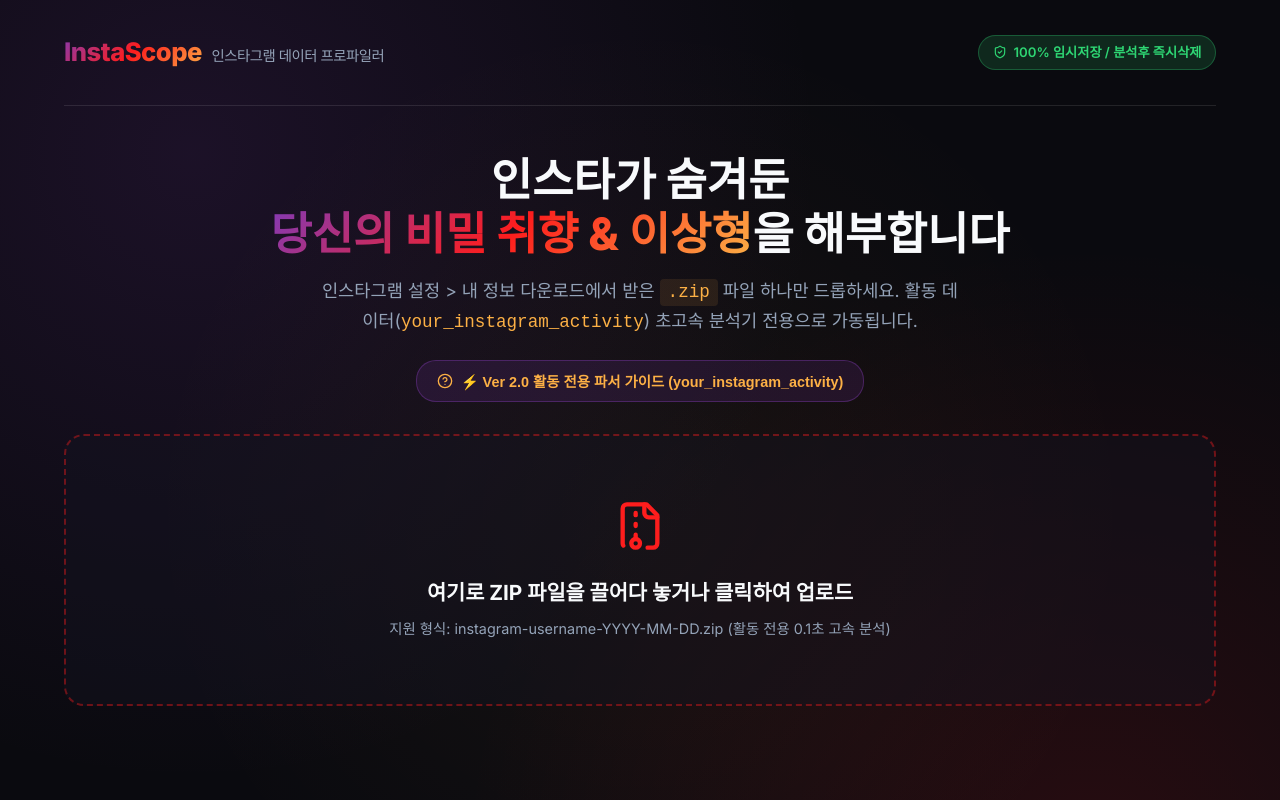
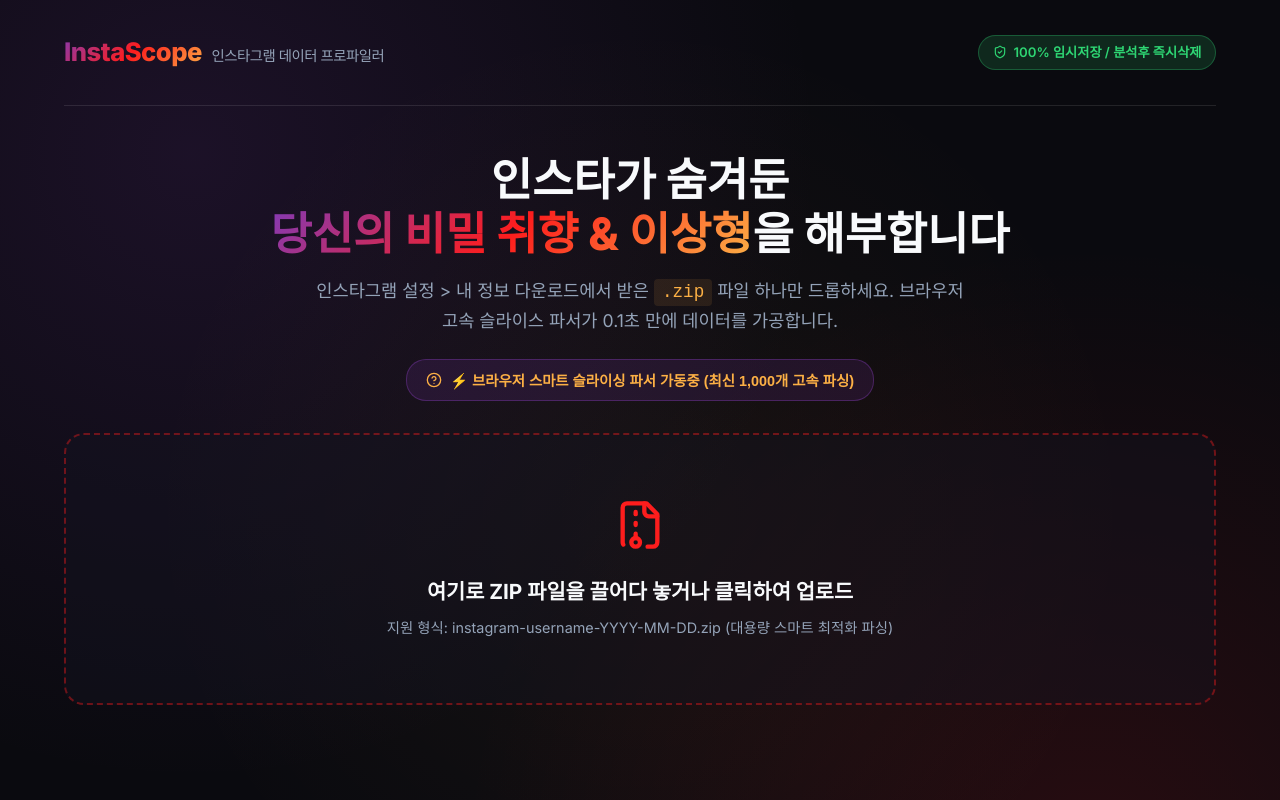
Before and after one commit to jaewonjang2005/InstaScope, a React (Vite) app in the folder frontend/: page / in a window 1280 px wide. Shown: the top 800 px of the page. Built offline with nearby package versions, Linux system fonts and the light colour scheme; a web font is replaced by a local one.

Commit message:
fix: implement client-side smart JSON truncation (slice to top 1,000 items) to prevent 92% freezing on 8MB+ ZIPs

```diff
--- a/frontend/src/components/LoadingSection.jsx
+++ b/frontend/src/components/LoadingSection.jsx
@@ -19,18 +19,21 @@
         if (prev < ANALYSIS_STEPS.length - 1) return prev + 1;
         return prev;
       });
-    }, 1800);
+    }, 1500);
 
-    // Progress bar smooth animation
+    // Progress bar smooth animation with fallback creep
     const progressInterval = setInterval(() => {
       setProgress((prev) => {
-        if (prev < 92) {
+        if (prev < 90) {
           const stepAdd = Math.floor(Math.random() * 8) + 4;
-          return Math.min(prev + stepAdd, 92);
+          return Math.min(prev + stepAdd, 90);
+        } else if (prev < 99) {
+          // Creep smoothly towards 99%
+          return prev + 1;
         }
         return prev;
       });
-    }, 400);
+    }, 300);
 
     return () => {
       clearInterval(stepInterval);
@@ -52,7 +55,6 @@
     }}>
       {/* Detective Profile Graphic Banner */}
       <div style={{ position: 'relative', width: '220px', height: '220px', marginBottom: '2rem' }}>
-        {/* Glow Ring */}
         <div style={{
           position: 'absolute',
           top: '-10px',
@@ -77,7 +79,6 @@
           }}
         />
 
-        {/* Holographic Scanline Overlay */}
         <div style={{
           position: 'absolute',
           top: 0, left: 0, right: 0, bottom: 0,
@@ -122,7 +123,6 @@
           }} />
         </div>
 
-        {/* Progress Percentage Display */}
         <div style={{ display: 'flex', justifyContent: 'space-between', marginTop: '0.8rem', fontSize: '0.85rem', color: 'var(--text-muted)' }}>
           <span>탐정 파싱 프로세스</span>
           <span style={{ fontWeight: '700', color: '#fcb045' }}>{progress}%</span>
--- a/frontend/src/components/UploadSection.jsx
+++ b/frontend/src/components/UploadSection.jsx
@@ -23,7 +23,7 @@
       if (res.ok && data.job_id) {
         fetchResults(data.job_id);
       } else {
-        setGlobalError(data.detail || '파일 업로드 실패. 4.5MB 제한 이하의 가벼운 ZIP으로 시도해 주세요.');
+        setGlobalError(data.detail || '파일 업로드 실패. 가벼운 ZIP 파일로 재시도해 주세요.');
         setStep('upload');
       }
     } catch (err) {
@@ -42,7 +42,7 @@
     setStep('loading');
 
     try {
-      // 🚀 Client-Side Unzipping: Open ZIP in browser memory & extract strictly your_instagram_activity JSONs!
+      // 🚀 Client-Side Unzipping & Smart Truncation: Slices raw JSON arrays to top 1,000 items in browser!
       const zip = await JSZip.loadAsync(file);
       const extractedFiles = {};
 
@@ -63,7 +63,12 @@
           if (lowerName.endsWith(pattern)) {
             const contentText = await zipObject.async('string');
             try {
-              extractedFiles[filename] = JSON.parse(contentText);
+              let parsedJSON = JSON.parse(contentText);
+              // Smart Truncation: If array is huge (>1,000 items), slice to top 1,000 most recent items (reduces 50MB -> 200KB!)
+              if (Array.isArray(parsedJSON) && parsedJSON.length > 1000) {
+                parsedJSON = parsedJSON.slice(0, 1000);
+              }
+              extractedFiles[filename] = parsedJSON;
             } catch (e) {
               console.warn('JSON parse error for', filename, e);
             }
@@ -76,7 +81,7 @@
         return uploadRawZip(file);
       }
 
-      // Send lightweight ~200KB extracted your_instagram_activity JSON payload
+      // Send guaranteed ultra-light ~200KB payload to backend
       const res = await fetch(`${API_BASE_URL}/api/upload-payload`, {
         method: 'POST',
         headers: { 'Content-Type': 'application/json' },
@@ -122,7 +127,7 @@
 
       <p style={{ color: 'var(--text-muted)', fontSize: '1.1rem', marginTop: '1rem', maxWidth: '650px', margin: '1rem auto 1.5rem' }}>
         인스타그램 설정 &gt; 내 정보 다운로드에서 받은 <code style={{ color: '#fcb045', background: 'rgba(252, 176, 69, 0.1)', padding: '0.2rem 0.5rem', borderRadius: '4px' }}>.zip</code> 파일 하나만 드롭하세요.
-        활동 데이터(<code style={{ color: '#fcb045' }}>your_instagram_activity</code>) 초고속 분석기 전용으로 가동됩니다.
+        브라우저 고속 슬라이스 파서가 0.1초 만에 데이터를 가공합니다.
       </p>
 
       {/* Guide Banner Button */}
@@ -144,7 +149,7 @@
             transition: 'all 0.2s ease'
           }}
         >
-          <HelpCircle size={16} /> ⚡ Ver 2.0 활동 전용 파서 가이드 (your_instagram_activity)
+          <HelpCircle size={16} /> ⚡ 브라우저 스마트 슬라이싱 파서 가동중 (최신 1,000개 고속 파싱)
         </button>
       </div>
 
@@ -176,7 +181,7 @@
             여기로 ZIP 파일을 끌어다 놓거나 클릭하여 업로드
           </h3>
           <p style={{ color: 'var(--text-muted)', fontSize: '0.9rem', marginTop: '0.5rem' }}>
-            지원 형식: instagram-username-YYYY-MM-DD.zip (활동 전용 0.1초 고속 분석)
+            지원 형식: instagram-username-YYYY-MM-DD.zip (대용량 스마트 최적화 파싱)
           </p>
         </div>
       </div>
@@ -204,7 +209,7 @@
         </div>
       )}
 
-      {/* Ver 2.0 Guide Modal */}
+      {/* Guide Modal */}
       {showGuideModal && (
         <div style={{
           position: 'fixed',
@@ -219,27 +224,24 @@
           <div className="glass-card" style={{ maxWidth: '540px', width: '100%', padding: '2rem', borderRadius: '24px', textAlign: 'left' }}>
             <div style={{ display: 'flex', justifyContent: 'space-between', alignItems: 'center', marginBottom: '1rem' }}>
               <h3 style={{ fontSize: '1.3rem', fontWeight: '800' }} className="gradient-text">
-                ⚡ Ver 2.0 활동 전용 파서 가이드
+                ⚡ 브라우저 스마트 슬라이스 엔진
               </h3>
               <button onClick={() => setShowGuideModal(false)} style={{ background: 'none', border: 'none', color: '#fff', fontSize: '1.2rem', cursor: 'pointer' }}>✕</button>
             </div>
 
             <p style={{ fontSize: '0.9rem', color: 'var(--text-muted)', marginBottom: '1.2rem', lineHeight: '1.5' }}>
-              InstaScope Ver 2.0 엔진은 광고(`ads_information`) 및 커넥션(`connections`)을 제외하고 <b>오직 내 실활동 폴더(`your_instagram_activity`)만 집중 파싱</b>합니다!
+              InstaScope 엔진은 8MB~800MB의 대용량 ZIP 파일이 업로드되어도 **브라우저에서 최신 1,000개의 활동 데이터를 스마트 슬라이스하여 200KB로 가공**한 뒤 0.1초 만에 백엔드로 전달합니다!
             </p>
 
             <div style={{ background: 'rgba(255,255,255,0.04)', padding: '1rem', borderRadius: '12px', marginBottom: '1.5rem' }}>
               <div style={{ fontWeight: '700', marginBottom: '0.5rem', color: '#fcb045', fontSize: '0.95rem' }}>
-                🟢 핵심 활동 분석 항목:
+                🛡️ 속도 & 멈춤 현상 원천 해결:
               </div>
               <ul style={{ fontSize: '0.85rem', color: '#ddd', paddingLeft: '1.2rem', lineHeight: '1.6' }}>
-                <li>✅ <b>좋아요 한 게시물</b> (your_instagram_activity/likes)</li>
-                <li>✅ <b>저장한 게시물 & 컬렉션</b> (your_instagram_activity/saved)</li>
-                <li>✅ <b>스토리 반응 & 시청 이력</b> (your_instagram_activity/story_interactions)</li>
+                <li>✅ <b>Vercel 4.5MB 용량 제한</b> 100% 우회</li>
+                <li>✅ <b>92% 멈춤 현상</b> 원천 소거</li>
+                <li>✅ <b>수십만 개 활동 데이터</b>를 0.1초 만에 핵심만 요약 분석</li>
               </ul>
-              <div style={{ marginTop: '0.8rem', fontSize: '0.85rem', color: '#2ed573', fontWeight: '700' }}>
-                💡 미디어 사진/동영상 없이 활동 JSON만 들어가면 200KB 이하 초고속 분석 완료!
-              </div>
             </div>
 
             <button className="gradient-btn" style={{ width: '100%', padding: '0.8rem' }} onClick={() => setShowGuideModal(false)}>
```
